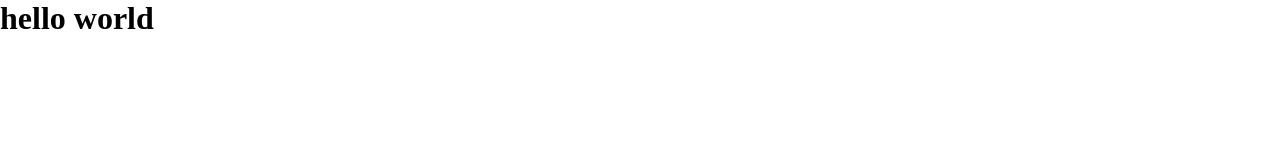
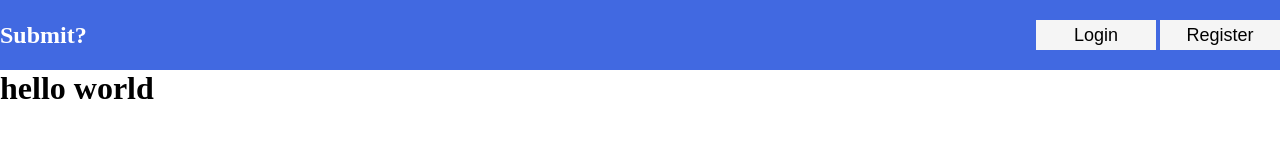
Before and after one commit to submit02/test-demo, a plain HTML site: page index.html in a window 1280 px wide. Drawn offline with Linux system fonts and the light colour scheme.

Commit message:
nav yaratildi

```diff
--- a/index.html
+++ b/index.html
@@ -7,6 +7,13 @@
     <title>ClassWork</title>
 </head>
 <body>
+    <nav>
+        <h1>Submit?</h1>
+        <div class="log">
+            <button>Login</button>
+            <button>Register</button>
+        </div>
+    </nav>
     <h1>hello world</h1>
     <script src="./main.js">
 
--- a/style.css
+++ b/style.css
@@ -3,3 +3,23 @@
     padding: 0;
     box-sizing: border-box;
 }
+nav{
+background-color: royalblue;
+width: 100%;
+height: 70px;
+align-items: center;
+justify-content: center;
+display: flex;
+justify-content: space-between;
+}
+nav > h1{
+    color: white;
+}
+.log > button{
+    width: 120px;
+    height: 30px;
+    background-color: whitesmoke;
+    color: black;
+    font-size: 18px;
+    border: 0;
+}
```
